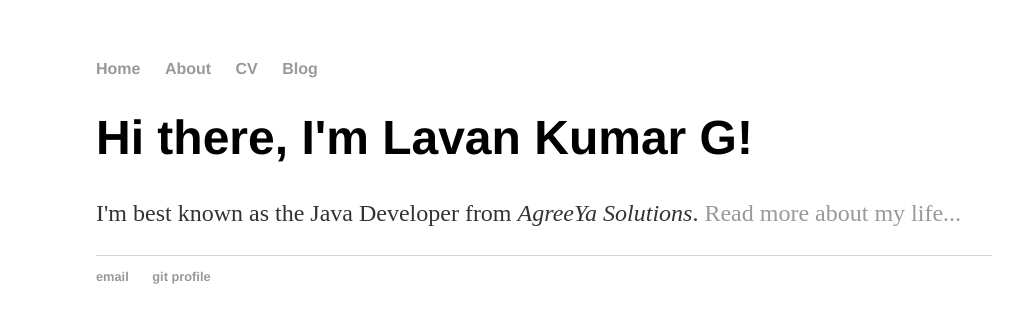
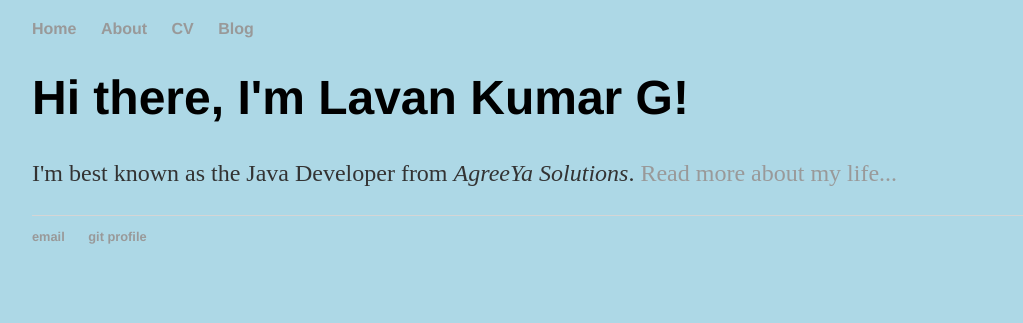
Before and after one commit to lavanganji/lavanganji.github.io, a Jekyll site: the page built from index.html, in a window 1280 px wide. Shown: the top 323 px of the page, without its empty margins (96-1119 px from the left). Built offline with Jekyll 4.4.1, drawn with Linux system fonts in a browser that asks for light colours.

Commit message:
Update main.css

```diff
--- a/css/main.css
+++ b/css/main.css
@@ -1,6 +1,7 @@
 body {
-    margin: 60px auto;
-    width: 70%;
+    margin: 20px auto;
+    width: 80%;
+    background-color: lightblue;
 }
 nav ul, footer ul {
     font-family:'Helvetica', 'Arial', 'Sans-Serif';
```
